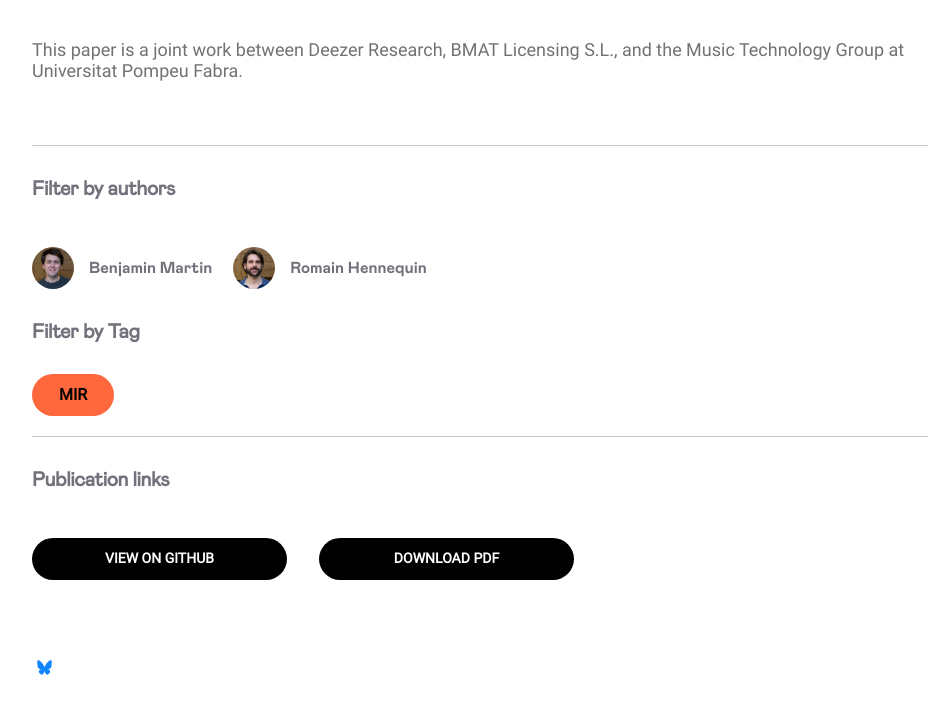
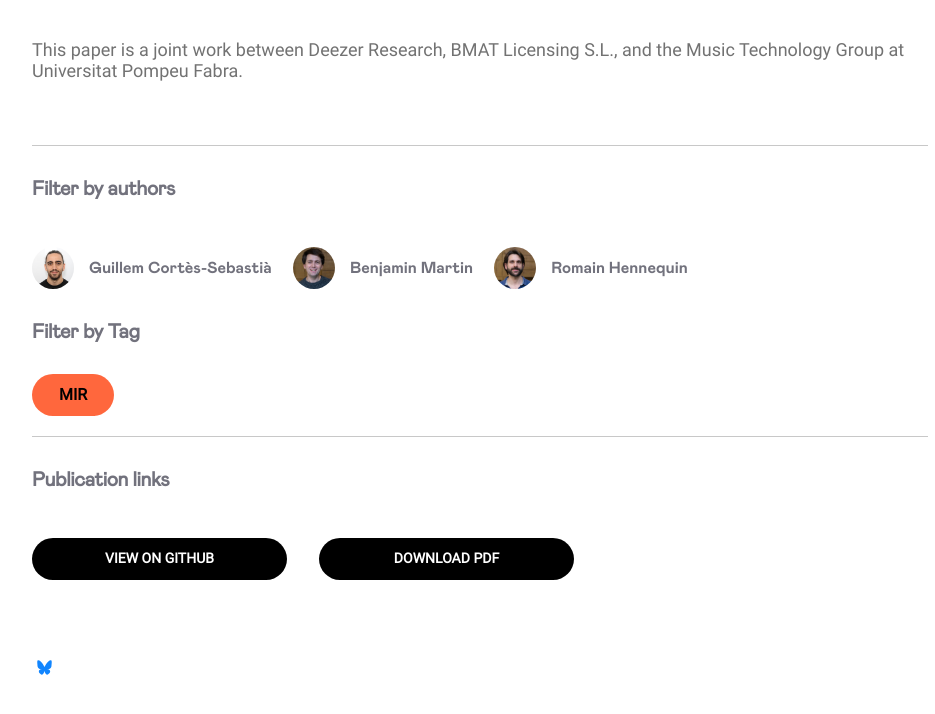
Before and after one commit to deezer/deezer.github.io, a Jekyll site: the page built from _posts/2025-06-25-ismir-cortes.md, in a window 1280 px wide and 900 px high, scrolled down 642 px, cut to the strip 0-745 px from the top of the window. Shown: the top 714 px of the strip, without its empty margins (160-1095 px from the left). Built offline with Jekyll 4.4.1, drawn with Linux system fonts in a browser that asks for light colours; comment, search, counter and statistics services are not loaded; part of the change alters nothing that is shown.

```diff
--- a/_config.yml
+++ b/_config.yml
@@ -53,6 +53,7 @@ team:
   - kakesbi
   - lmarey
   - lbriand
+  - gcortes
 
 defaults:
   - scope:
```
